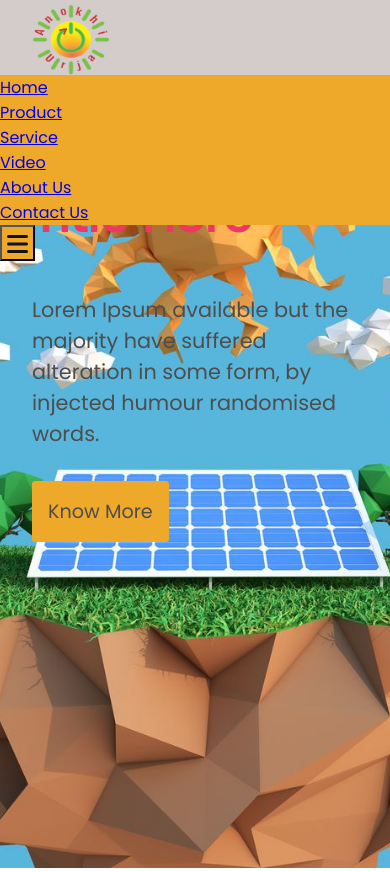
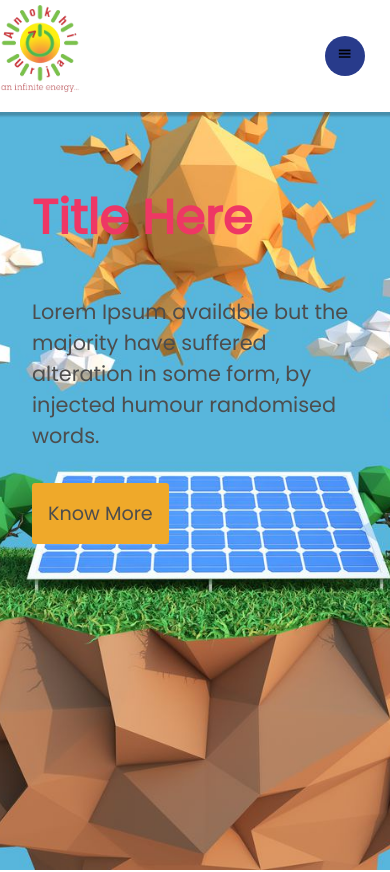
Before and after one commit to krushna53/anokhi-urja, a React (Create React App) app: page / in a window 390 px wide. Shown: the top 872 px of the page. Built offline with nearby package versions, Linux system fonts and the light colour scheme; what smooth-scroll would draw is missing.

Commit message:
completed mobile responsive and navbar responsive

```diff
--- a/package.json
+++ b/package.json
@@ -3,10 +3,14 @@
   "version": "0.1.0",
   "private": true,
   "dependencies": {
+    "@emotion/react": "^11.9.3",
+    "@emotion/styled": "^11.9.3",
     "@fortawesome/fontawesome-svg-core": "^6.1.1",
     "@fortawesome/free-brands-svg-icons": "^6.1.1",
     "@fortawesome/free-solid-svg-icons": "^6.1.1",
     "@fortawesome/react-fontawesome": "^0.1.18",
+    "@mui/icons-material": "^5.8.4",
+    "@mui/material": "^5.8.5",
     "@testing-library/jest-dom": "^5.16.4",
     "@testing-library/react": "^13.3.0",
     "@testing-library/user-event": "^13.5.0",
--- a/src/Components/Header.jsx
+++ b/src/Components/Header.jsx
@@ -1,21 +1,31 @@
 import React, { useState } from "react";
-import { FontAwesomeIcon } from '@fortawesome/react-fontawesome';
-import { faBars,faTimes } from '@fortawesome/free-solid-svg-icons';
+import logo from "../Images/anokhi-urja-New.png";
+import "../css/navbar.css";
+import { GiHamburgerMenu } from "react-icons/gi";
 export const Header = (props) => {
-  const [isMobile, setIsMobile] = useState(true);
+  const [isNavExpanded, setIsNavExpanded] = useState(false);
   return (
     <>
       <div>
         {props.data
           ? props.data.map((d, i) => (
-              <div className="anokhiUrja-header gridspaceWithCenter" id="Home">
-                <div key={`${d.name}-${i}`} className="anokhiUrja-logo">
-                  <a href="#Home">
-                    <img src={d.logo} alt="logo" />
-                  </a>
-                </div>
-
-                <div className={isMobile ? "anokhiUrja-navbar-mobile" : "anokhiUrja-navbar"} onClick={() => setIsMobile(false)}>
+              <nav key={`${d.name}-${i}`} className="navigation">
+                <img src={logo} alt="logo" className="brand-name" />
+                <button
+                  className="hamburger"
+                  onClick={() => {
+                    setIsNavExpanded(!isNavExpanded);
+                  }}
+                >
+                  <GiHamburgerMenu />
+                </button>
+                <div
+                  className={
+                    isNavExpanded
+                      ? "navigation-menu expanded"
+                      : "navigation-menu"
+                  }
+                >
                   <ul>
                     {d.menuItems
                       ? d.menuItems.map((item) => {
@@ -27,12 +37,11 @@ export const Header = (props) => {
                         })
                       : "loading"}
                   </ul>
-                  <button className="mobile-menu">{isMobile ? <FontAwesomeIcon icon={faBars}></FontAwesomeIcon> : <FontAwesomeIcon icon={faTimes}></FontAwesomeIcon>}</button>
                 </div>
-                <div className="anokhiUrja-Con-button">
-                  <button id="contact-popup">Contact Us</button>
+                <div className="navbar-contactbtn">
+                  <button>Contact Us</button>
                 </div>
-              </div>
+              </nav>
             ))
           : "loading"}
       </div>
--- /dev/null
+++ b/src/css/navbar.css
@@ -0,0 +1,103 @@
+.navigation {
+  height: 7rem;
+  width: 100%;
+  display: flex;
+  justify-content: space-around;
+  align-items: center;
+  position: relative;
+  padding: 0.5rem 0rem;
+  background-color: #fff;
+  color: black;
+  box-shadow: 0 2px 2px 2px rgba(9, 9, 9, 0.23);
+}
+.brand-name {
+  width: 80px;
+  height: auto;
+}
+.navigation-menu {
+}
+.navigation-menu ul {
+  display: flex;
+  padding: 0;
+}
+.navigation-menu li {
+  list-style-type: none;
+  margin: 0 1rem;
+}
+.navigation-menu li a {
+  text-decoration: none;
+  display: block;
+  width: 100%;
+}
+.navbar-contactbtn button{
+  background: #efa92a;
+  padding: 1rem;
+  border-radius: 0.2rem;
+  font-size: 1.2rem;
+  border: none;
+  color: #4d4d4d;
+  cursor: pointer;
+  -webkit-border-radius: 0.2rem;
+  -moz-border-radius: 0.2rem;
+  -ms-border-radius: 0.2rem;
+  -o-border-radius: 0.2rem;
+}
+.hamburger {
+  border: 0;
+  height: 40px;
+  width: 40px;
+  padding: 0.5rem;
+  border-radius: 50%;
+  background-color: #283b8b;
+  cursor: pointer;
+  transition: background-color 0.2s ease-in-out;
+  position: absolute;
+  top: 50%;
+  right: 25px;
+  transform: translateY(-50%);
+  display: none;
+}
+.hamburger:hover {
+  background-color: #2642af;
+}
+@media screen and (max-width: 768px) {
+  .hamburger {
+    display: block;
+  }
+  .navigation{
+    justify-content: space-between;
+  }
+  .navigation-menu ul {
+    display: none;
+  }
+  .navigation-menu.expanded ul {
+    display: block;
+    height: 250px;
+    margin-top: 52px;
+  }
+  .navigation-menu ul {
+    position: absolute;
+    top: 60px;
+    left: 0;
+    flex-direction: column;
+    width: 100%;
+    height: calc(100vh - 77px);
+    background-color: white;
+    border-top: 1px solid black;
+  }
+  .navigation-menu li {
+    text-align: center;
+    margin: 0;
+  }
+  .navigation-menu li a {
+    color: black;
+    width: 100%;
+    padding: 0.5rem 0;
+  }
+  .navigation-menu li:hover {
+    background-color: #eee;
+  }
+  .navbar-contactbtn button{
+    display: none;
+  }
+}
--- a/src/css/style.css
+++ b/src/css/style.css
@@ -39,66 +39,6 @@ body {
 .anokhiUrja-container {
     margin: auto;
     max-width: 1796px;
-}
-.anokhiUrja-container .anokhiUrja-header {
-    display: -webkit-box;
-    display: -ms-flexbox;
-    display: flex;
-    -webkit-box-pack: justify;
-    -ms-flex-pack: justify;
-    justify-content: space-between;
-    background: #d4cbcb;
-    width: 100%;
-    height: 110px;
-}
-.anokhiUrja-container .anokhiUrja-logo {
-    margin: 1rem 1rem;
-}
-.anokhiUrja-logo img {
-    width: 80px;
-    height: 115px;
-    margin-left: 15px;
-}
-.anokhiUrja-container .anokhiUrja-navbar {
-    display: -webkit-box;
-    display: -ms-flexbox;
-    display: flex;
-}
-.anokhiUrja-container .anokhiUrja-navbar li {
-    display: inline-block;
-    margin-left: 1.5rem;
-    border-radius: 0.2rem;
-    -webkit-border-radius: 0.2rem;
-    -moz-border-radius: 0.2rem;
-    -ms-border-radius: 0.2rem;
-    -o-border-radius: 0.2rem;
-}
-.anokhiUrja-container .anokhiUrja-navbar li a {
-    text-decoration: none;
-    font-size: 1.2rem;
-    color: #4D4D4D;
-}
-.anokhiUrja-navbar .mobile-menu{
-    display: none;
-}
-.anokhiUrja-container .anokhiUrja-header .anokhiUrja-Con-button {
-    margin: 2rem 2rem;
-}
-.anokhiUrja-container .anokhiUrja-header .anokhiUrja-Con-button button {
-    background: #efa92a;
-    padding: 1rem;
-    border-radius: 0.2rem;
-    font-size: 1.2rem;
-    border: none;
-    color: #4D4D4D;
-    -webkit-border-radius: 0.2rem;
-    -moz-border-radius: 0.2rem;
-    -ms-border-radius: 0.2rem;
-    -o-border-radius: 0.2rem;
-}
-.anokhiUrja-container .anokhiUrja-header .anokhiUrja-Con-button button:hover {
-    cursor: pointer;
-    background: #89C407;
 }
 
 /* css for banner */
@@ -553,6 +493,65 @@ body {
 }
 /* end */
 
+
+/* css for tablet resposnsive */
+@media only screen and (max-width: 1024px) {
+    /* css for about us */
+    .anokhiUrja-AboutUs-flex{
+        display: flex;
+        flex-direction: column;
+        justify-content: center;
+        align-items: center;
+    }
+    .anokhiUrja-AboutUs-flex .AboutUs-info{
+        margin-bottom: 20px;
+    }
+    /* end */
+
+    /* css for awards */
+    .awards-image .awards-img{
+        width: 390px;
+        height: 343px;
+        border-radius: 5px;
+    }
+    /* end */
+
+    /* css for products */
+    .product-img{
+        width: 263px;
+        height: auto;
+    }
+    /* end */
+
+    /* css for products */
+    .gallery-image img{
+        max-width: 250px;
+        height: auto;
+    }
+    /* end */
+
+    /* css for service */
+    /* here blog means service section cards */
+    .blogs{
+        max-width: 250px;
+    }
+    .blogText{
+        font-size: 17px;
+    }
+    /* end */
+
+    /* css for video */
+    .flex-item-left Iframe{
+        width: 400px;
+        height: 304px;
+    }
+    .flex-item-right Iframe{
+        width: 400px;
+        height: 304px;
+    }
+    /* end */
+}
+/* end */
 /* css for mobile responsive */
 @media only screen and (max-width: 767px) {
     .container-spacing {
@@ -565,41 +564,6 @@ body {
     .sectionLogo{
         width: 135px;
     }
-
-    /* Header */
-    .anokhiUrja-navbar .mobile-menu{
-        display: flex;
-    }
-    .anokhiUrja-container .anokhiUrja-navbar li{
-        color: #121111;
-        text-align: center;
-        padding: 32px;
-        width: 100%;
-        transition: all 0.5s ease;
-    }
-    .anokhiUrja-navbar-mobile{
-        position: absolute;
-        display: block;
-        list-style-type: none;
-        background-color: #efa92a;
-        left: 0;
-        top: 75px;
-        transition: all 0.5s ease-out;
-        width: 100%;
-    }
-    .mobile-menu{
-        display: block;
-        position: absolute;
-        font-size: 24px;
-        width: 35px;
-        height: 36px;
-        color: #121111;
-        background-color: #efa92a;
-    }
-    .anokhiUrja-container .anokhiUrja-header .anokhiUrja-Con-button button{
-        display: none;
-    }
-    /* end */
     /* about us section */
     .anokhiUrja-AboutUs-flex{
         display: flex;
@@ -787,5 +751,4 @@ body {
         position: relative;
     }
     /* end */
-
 }
--- a/src/data/data.json
+++ b/src/data/data.json
@@ -2,11 +2,11 @@
     "Header" : [{
         "name": "Header",
         "menuItems": [ {"name" : "Home","id": "#Home"},
-            {"name" : "Product","id": "#Product"},
+            {"name" : "Product","id": "#product"},
             {"name" : "Service","id": "#service"},
             {"name" : "Video","id": "#video"},
             {"name" : "About Us","id":"#aboutus"},
-            {"name" : "Contact Us","id": "#contact"}],
+            {"name" : "Contact Us","id": "#contactus"}],
         "logo": "/Images/anokhi-urja-New.png"
     }],
     "Banner" : [{
```
Also changed, not shown: src/Images/anokhi-urja-New.png (added), 1 other file (tests, documents, lock files or other folders).
